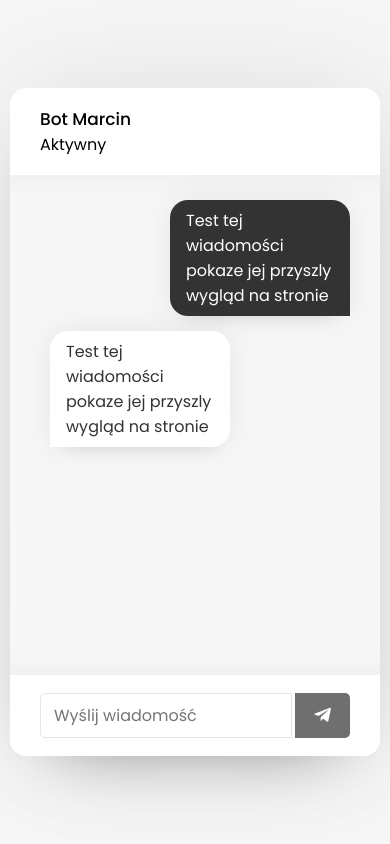
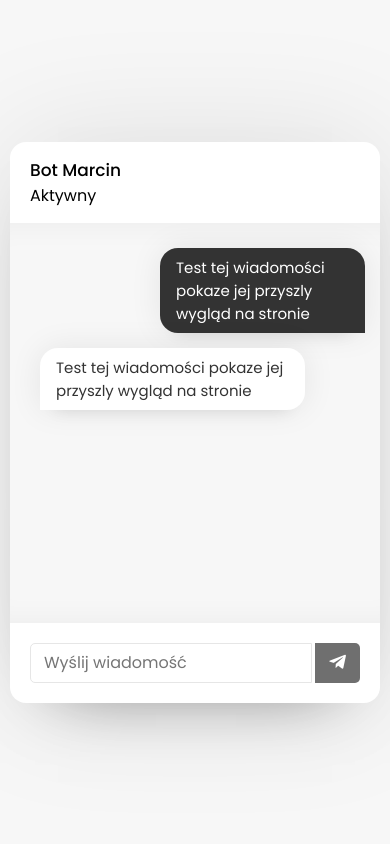
Before and after one commit to petitoff/BOT-Marcin, a Python web app: template templates/index.html in a window 390 px wide. Run offline with Jinja, Linux system fonts and the light colour scheme; the template is opened without the code that fills it, so the values that code supplies are empty.

Commit message:
poprawa wyglądu, dodanie animacji przycisku

```diff
--- a/static/styles/style.css
+++ b/static/styles/style.css
@@ -121,12 +121,85 @@ body{
     font-size: 19px;
     cursor: pointer;
     opacity: 0.7;
-    pointer-events: none;
     border-radius: 0 5px 5px 0;
-    transition: all 0.3s ease;
+    transition: all 0.5s ease;
+
 }
 
-.typing-area button.active{
-    opacity: 1;
-    pointer-events: auto;
+.typing-area .button:hover #telegram{
+    transition-duration: 0.5s;
+    box-shadow: 0 0.5em 0.5em -0.4em var(--hover);
+    transform: translateY(-0.25em);
 }
+
+.typing-area .button:active{
+    color: #333;
+    background-color: #fff;
+    transition: 0.1s;
+}
+
+/* Responive media query */
+@media screen and (max-width: 450px) {
+  .form, .users{
+    padding: 20px;
+  }
+  .form header{
+    text-align: center;
+  }
+  .form form .name-details{
+    flex-direction: column;
+  }
+  .form .name-details .field:first-child{
+    margin-right: 0px;
+  }
+  .form .name-details .field:last-child{
+    margin-left: 0px;
+  }
+
+  .users header img{
+    height: 45px;
+    width: 45px;
+  }
+  .users header .logout{
+    padding: 6px 10px;
+    font-size: 16px;
+  }
+  :is(.users, .users-list) .content .details{
+    margin-left: 15px;
+  }
+
+  .users-list a{
+    padding-right: 10px;
+  }
+
+  .chat-area header{
+    padding: 15px 20px;
+  }
+  .chat-box{
+    min-height: 400px;
+    padding: 10px 15px 15px 20px;
+  }
+  .chat-box .chat p{
+    font-size: 15px;
+  }
+  .chat-box .outogoing .details{
+    max-width: 230px;
+  }
+  .chat-box .incoming .details{
+    max-width: 265px;
+  }
+  .incoming .details img{
+    height: 30px;
+    width: 30px;
+  }
+  .chat-area form{
+    padding: 20px;
+  }
+  .chat-area form input{
+    height: 40px;
+    width: calc(100% - 48px);
+  }
+  .chat-area form button{
+    width: 45px;
+  }
+}
--- a/templates/index.html
+++ b/templates/index.html
@@ -9,7 +9,11 @@
 
     <link rel="stylesheet" href="https://cdnjs.cloudflare.com/ajax/libs/font-awesome/5.15.2/css/all.min.css" />
 
+    <!-- flask implementation in HTML  -->
     <link rel="stylesheet" type="text/css" href="{{url_for('static', filename='styles/style.css' )}}">
+    <link rel="stylesheet" type="text/css" href="{{url_for('static', filename='js/chat.js' )}}">
+
+    <!-- CSS -->
     <link rel="stylesheet" type="text/css" href="../static/styles/style.css">
 
 </head>
@@ -34,12 +38,16 @@
                 </div>
             </div>
         </div>
-        <form action="#" class="typing-area">
-            <input type="text" placeholder="Wyślij wiadomość">
-            <button><i class="fab fa-telegram-plane"></i></button>
+        <form action="#" class="typing-area" autocomplete="off">
+            <!-- <input type="text" class="incoming_id" name="incoming_id" hidden> -->
+
+            <input type="text" class="input-field" placeholder="Wyślij wiadomość">
+            <button class="button"><i id="telegram" class="fab fa-telegram-plane"></i></button>
         </form>
     </section>
 </div>
+
+
 
 <body>
 
```
